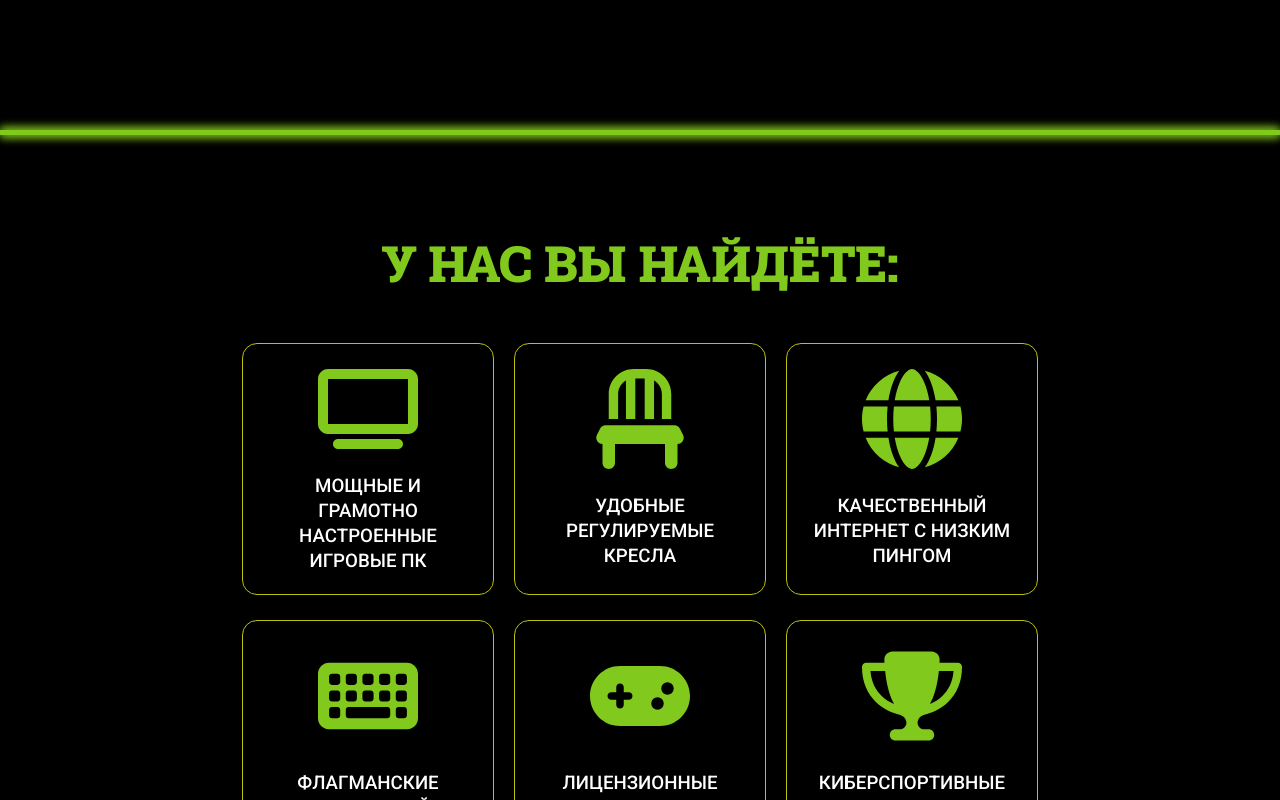
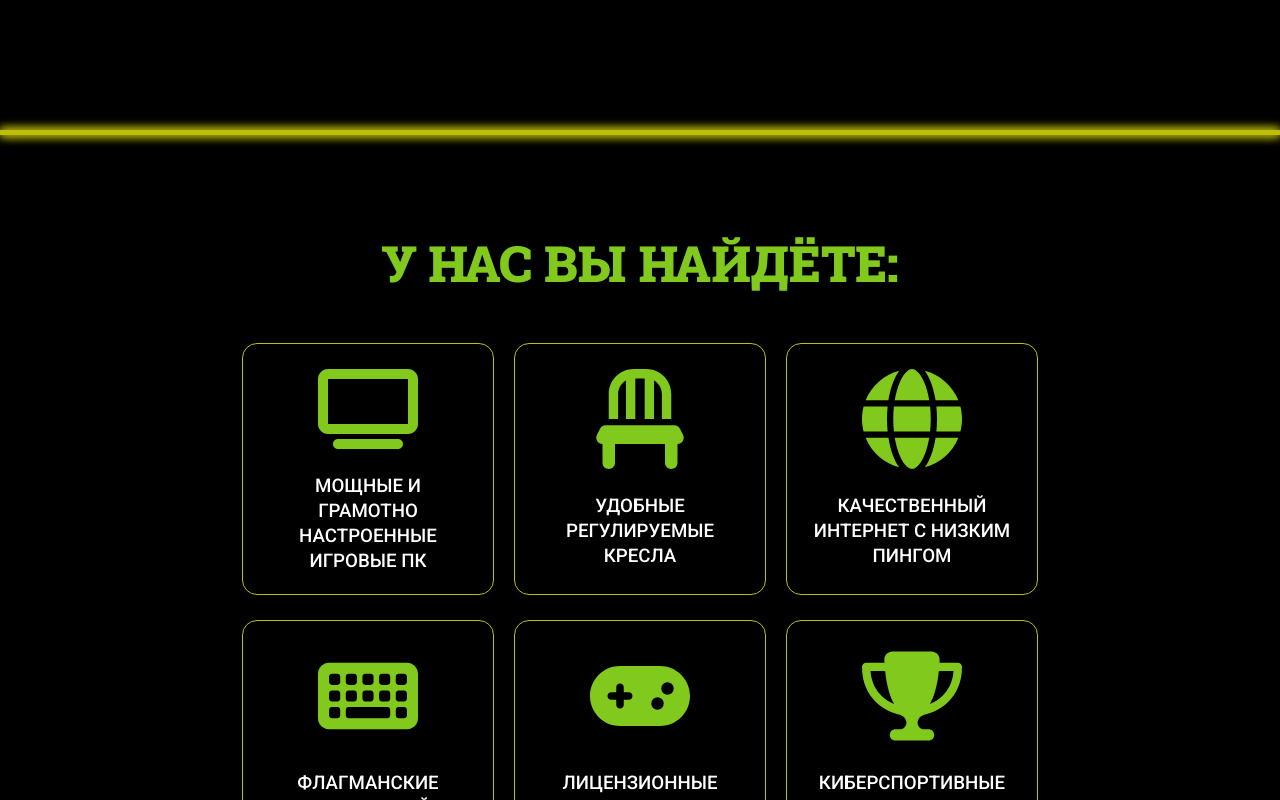
Before and after one commit to wdawadwda/pudge, a React (Vite) app: page / in a window 1280 px wide. Shown: the part 800-1600 px from the top of the page. Built offline with nearby package versions, Linux system fonts and the light colour scheme.

Commit message:
fix: neonStri
change color by props

```diff
--- a/src/App.styles.scss
+++ b/src/App.styles.scss
@@ -14,6 +14,7 @@
   --pudge--bg-color-second: #1a1a1a;
   --pudge--bg-color-second2: #1d2c08;
   --pudge--bg-color-second3: #82c91e;
+  --pudge--bg-color-second4: #BEBE0B;
   --pudge--bg-disabled-color: rgb(138, 138, 138);
   --pudge--bg-color2: white;
 
--- a/src/layouts/MainLayout/MainLayout.tsx
+++ b/src/layouts/MainLayout/MainLayout.tsx
@@ -10,11 +10,11 @@ export const MainLayout = () => {
   return (
     <div className={layoutStyles.container}>
       <Navbar />
-      <NeonStrip />
+      <NeonStrip color={"green"} />
       <main>
         <Outlet />
       </main>
-      <NeonStrip />
+      <NeonStrip color={"green"} />
       <Footer />
     </div>
   );
--- a/src/pages/Home/HomePage.tsx
+++ b/src/pages/Home/HomePage.tsx
@@ -7,9 +7,9 @@ export const HomePage = () => {
   return (
     <>
       <HomeIntro />
-      <NeonStrip />
+      <NeonStrip color={"yellow"} />
       <Advantages />
-      <NeonStrip />
+      <NeonStrip color={"yellow"} />
       <ClubSlider />
     </>
   );
--- a/src/shared/ui/NeonStrip/NeonStrip.tsx
+++ b/src/shared/ui/NeonStrip/NeonStrip.tsx
@@ -1,11 +1,20 @@
+import { type NeonStripColor, NeonStripColors } from "./NeonStrip.type";
 import Style from "./strip.module.scss";
 
-export const NeonStrip = () => {
+export const NeonStrip = ({
+  color = NeonStripColors.Green,
+}: {
+  color: NeonStripColor;
+}) => {
+  const commonClasses = `${
+    color === NeonStripColors.Green ? Style.green : ""
+  } ${color === NeonStripColors.Yellow ? Style.yellow : ""}`;
+
   return (
     <div className={Style.neonStrip}>
-      <div className={Style.topBlur}></div>
-      <div className={Style.greenStrip}></div>
-      <div className={Style.bottomBlur}></div>
+      <div className={`${Style.topBlur} ${commonClasses}`}></div>
+      <div className={`${Style.greenStrip} ${commonClasses}`}></div>
+      <div className={`${Style.bottomBlur} ${commonClasses}`}></div>
     </div>
   );
 };
--- /dev/null
+++ b/src/shared/ui/NeonStrip/NeonStrip.type.ts
@@ -0,0 +1,7 @@
+export const NeonStripColors = {
+  Green: "green",
+  Yellow: "yellow",
+} as const;
+
+export type NeonStripColor =
+  (typeof NeonStripColors)[keyof typeof NeonStripColors];
--- a/src/shared/ui/NeonStrip/strip.module.scss
+++ b/src/shared/ui/NeonStrip/strip.module.scss
@@ -28,7 +28,6 @@
 .bottomBlur {
   height: 10px;
   width: 100%;
-  background-color: var(--pudge--text-second-color);
   filter: blur(5px);
   position: absolute;
   animation: blurAnimation 4s cubic-bezier(0.4, 0.0, 0.2, 1) infinite;
@@ -45,5 +44,11 @@
 .greenStrip {
   height: 5px;
   width: 100%;
+}
+.yellow{
+  background-color: var(--pudge--bg-color-second4);
+}
+
+.green{
   background-color: var(--pudge--text-second-color);
 }
```
